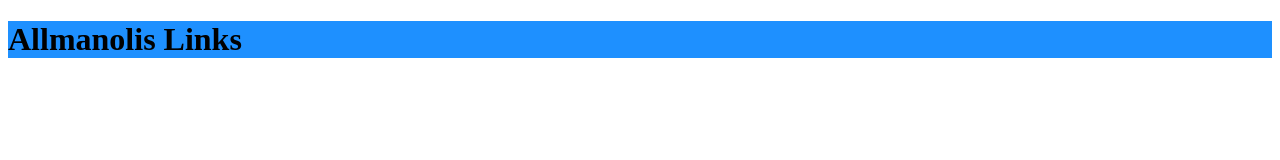
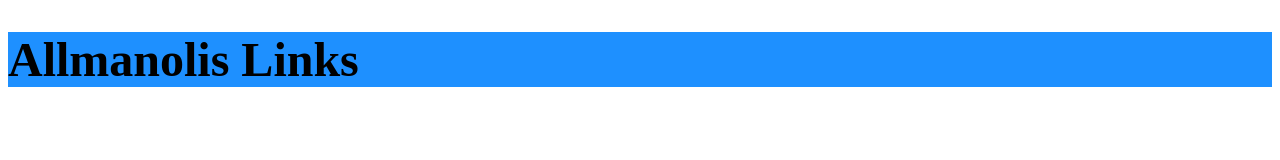
Before and after one commit to Allmanolis/allmanolis.github.io, a plain HTML site: page index.html in a window 1280 px wide. Drawn offline with Linux system fonts and the light colour scheme.

Commit message:
Update index.html

```diff
--- a/index.html
+++ b/index.html
@@ -5,7 +5,7 @@
 <body>
 <html>
 
-<h1 style="background-color:DodgerBlue;">Allmanolis Links</h1>
+<h1 style="background-color:DodgerBlue;font-size:300%;">Allmanolis Links</h1>
 
 
 
```
